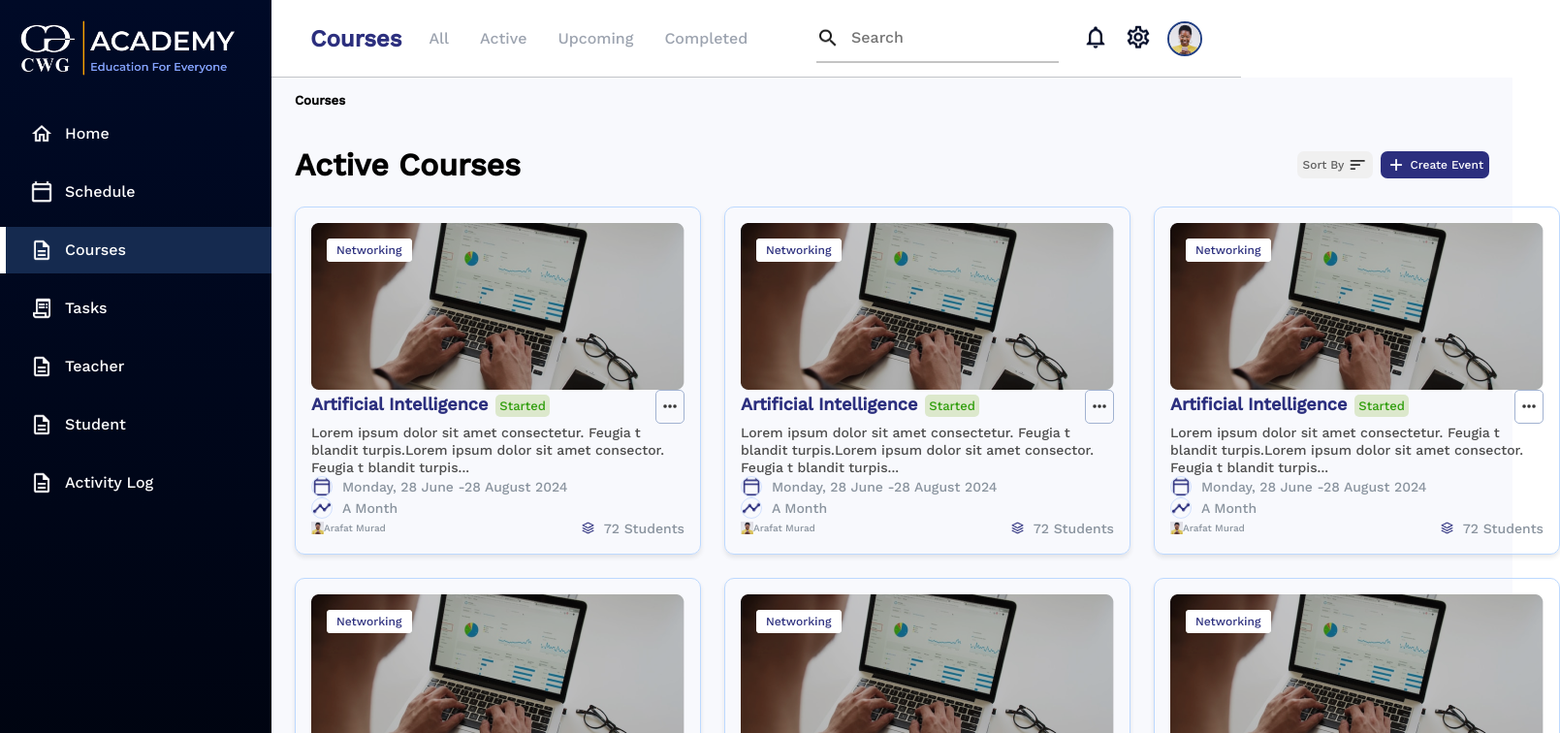
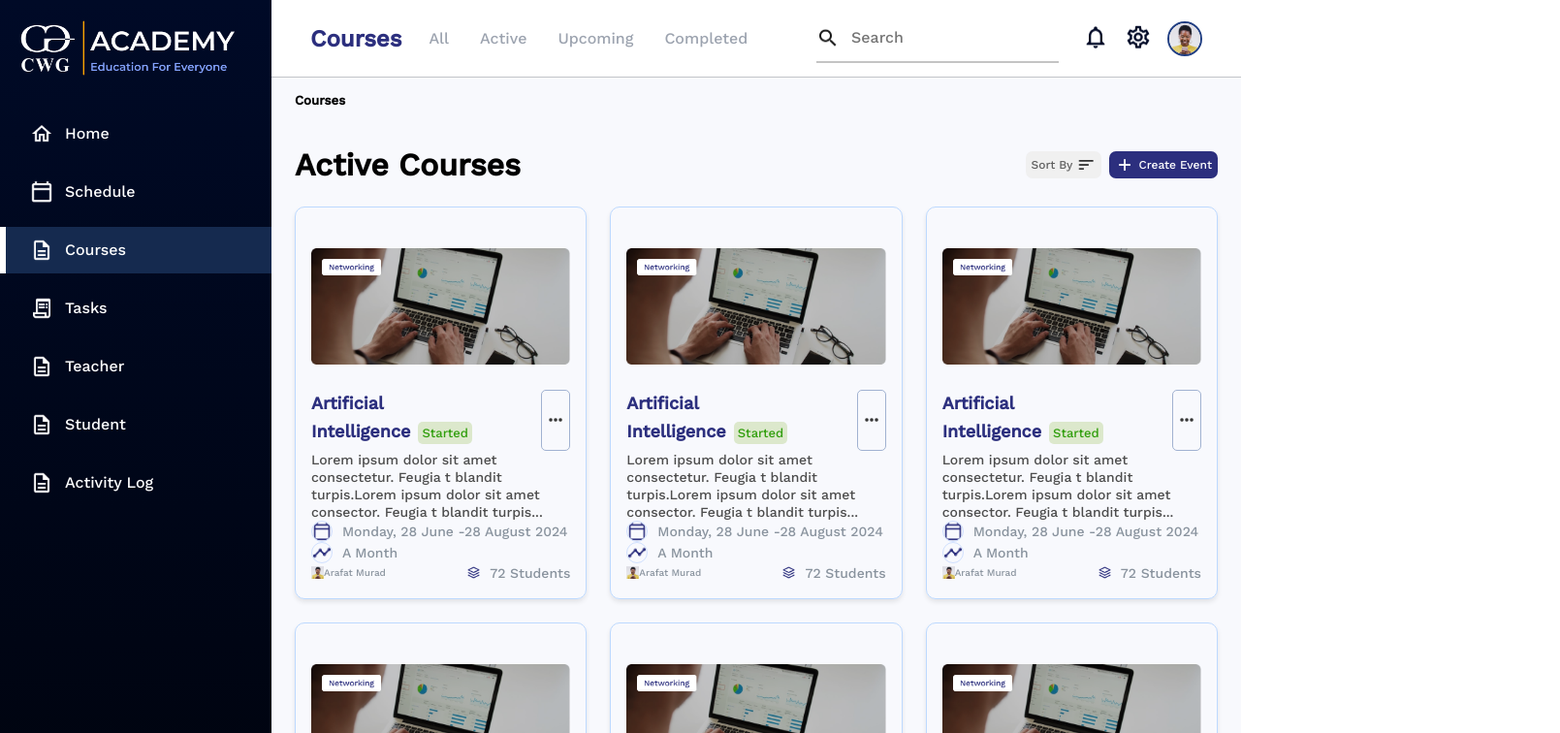
Before and after one commit to Emmanuel111111111111111/LMS-Academy, a React (Vite) app: page /admin-dashboard/courses in a window 1280 px wide. Shown: the top 756 px of the page at 97% size, 1609 px wide, since content can reach past the window. Built offline with nearby package versions, Linux system fonts and the light colour scheme.

Commit message:
course img size

```diff
--- a/src/Admin/Components/AdminCourse/AdminCourse.module.css
+++ b/src/Admin/Components/AdminCourse/AdminCourse.module.css
@@ -86,6 +86,10 @@
     align-items: center;
     justify-content: center;
     display: flex;
+}
+.courseImage img {
+    width: 100%;
+    height: auto;
 }
 
 .courseInfo{
```
